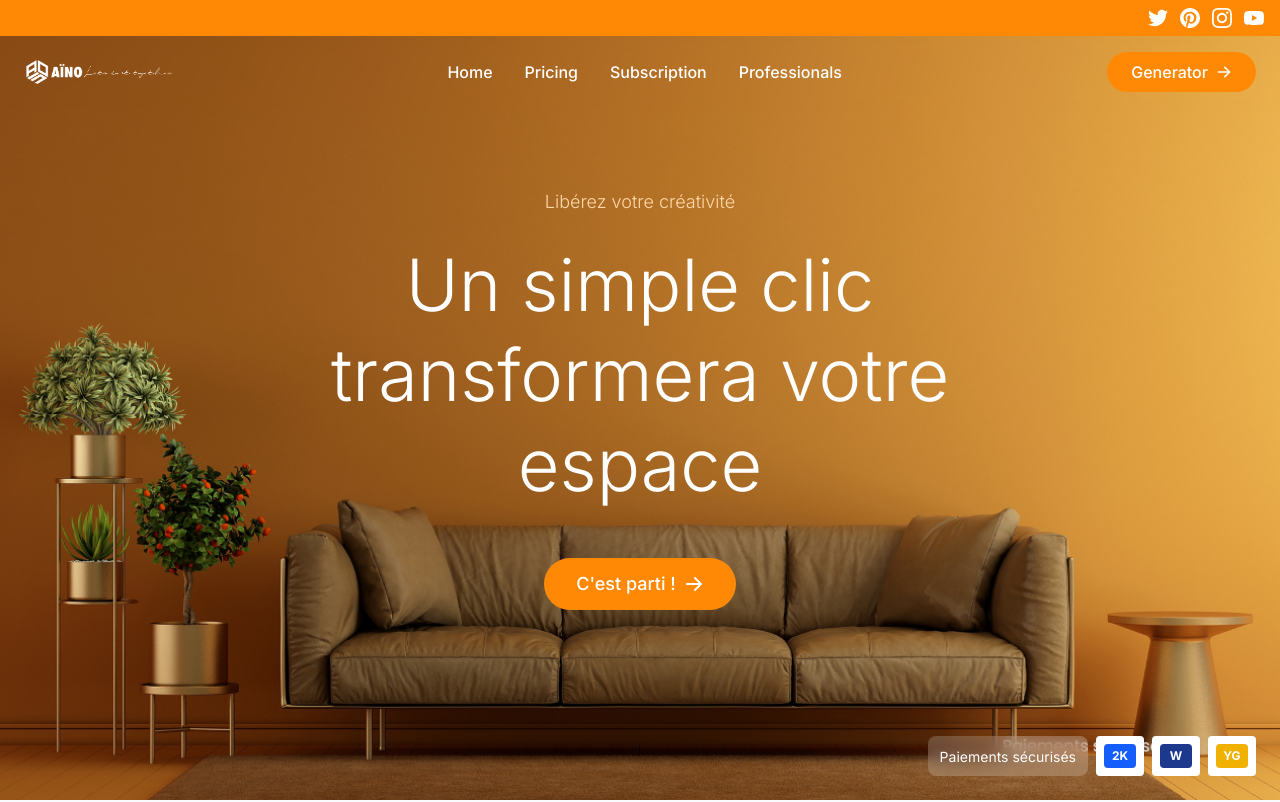
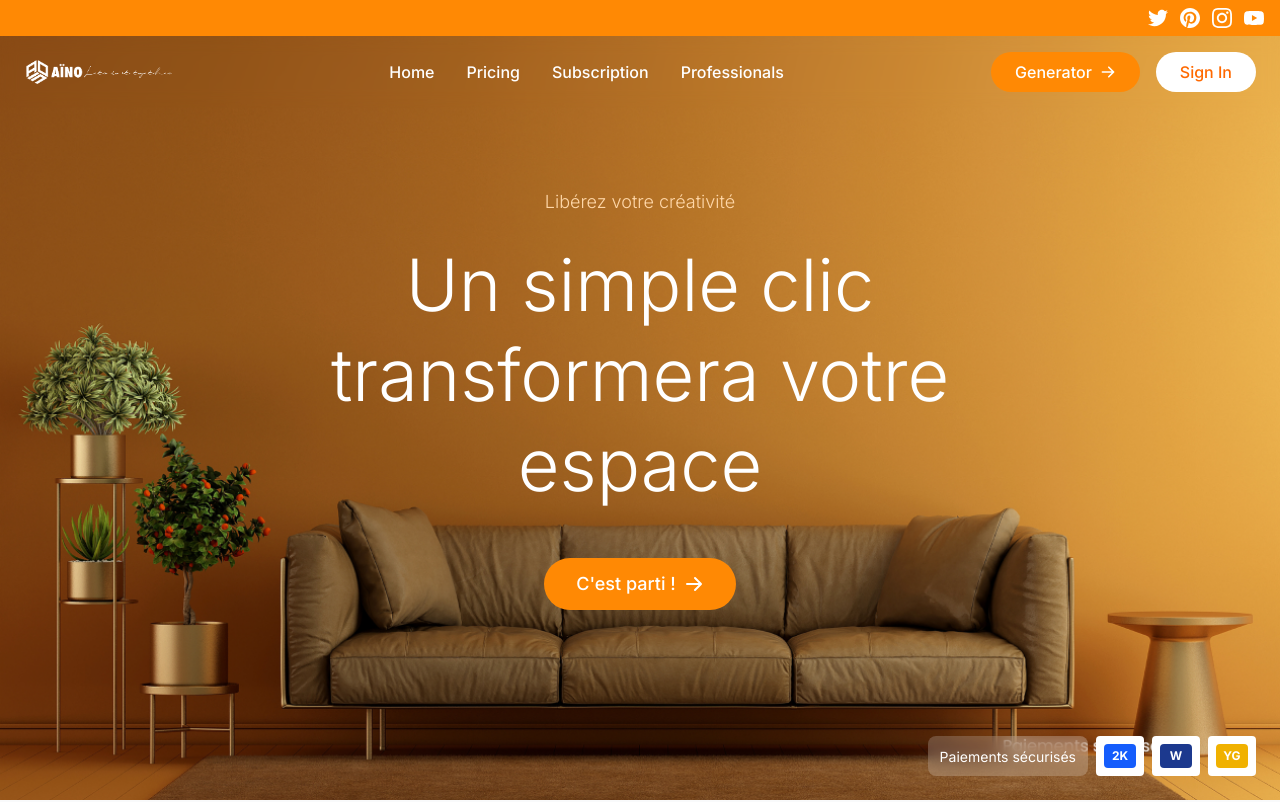
Before and after one commit to mowfaqqa/interior-design-ai, a Next.js app: page / in a window 1280 px wide. Shown: the top 802 px of the page. Built offline with nearby package versions, Linux system fonts and the light colour scheme.

Commit message:
added sign up button

```diff
--- a/src/components/HeroSection.tsx
+++ b/src/components/HeroSection.tsx
@@ -96,6 +96,7 @@ const HeroSection: React.FC = () => {
           </div>
 
           {/* Generator Button */}
+          <div className="flex items-center gap-4">
           <button
             className="bg-orange-400 hover:bg-orange-500 text-white px-6 py-2 rounded-full font-medium transition-colors flex items-center"
             onClick={() => router.push("/welcome")}
@@ -113,6 +114,14 @@ const HeroSection: React.FC = () => {
               />
             </svg>
           </button>
+          <button
+            className="bg-white hover:bg-orange-500/60 text-orange-500 hover:text-white px-6 py-2 rounded-full font-medium transition-colors flex items-center"
+            onClick={() => router.push("/auth/login")}
+          >
+            Sign In
+          </button>
+
+          </div>
         </div>
       </nav>
 
```
